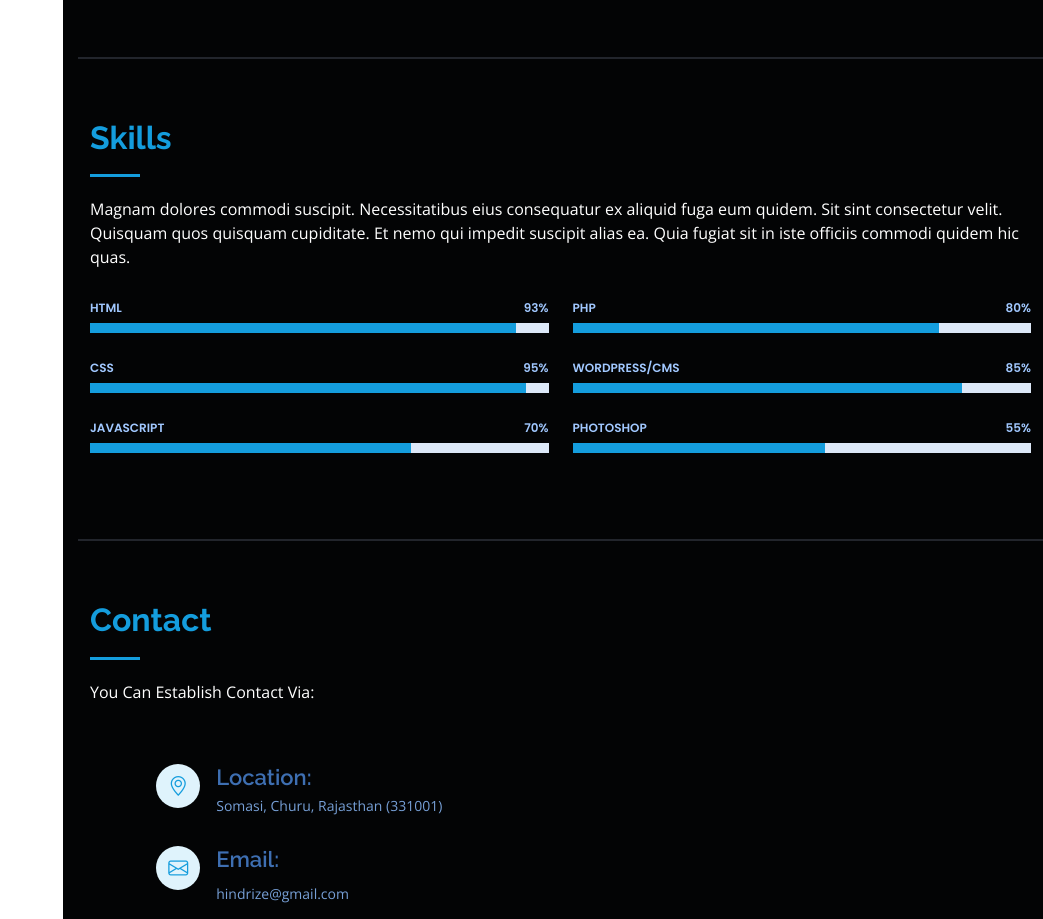
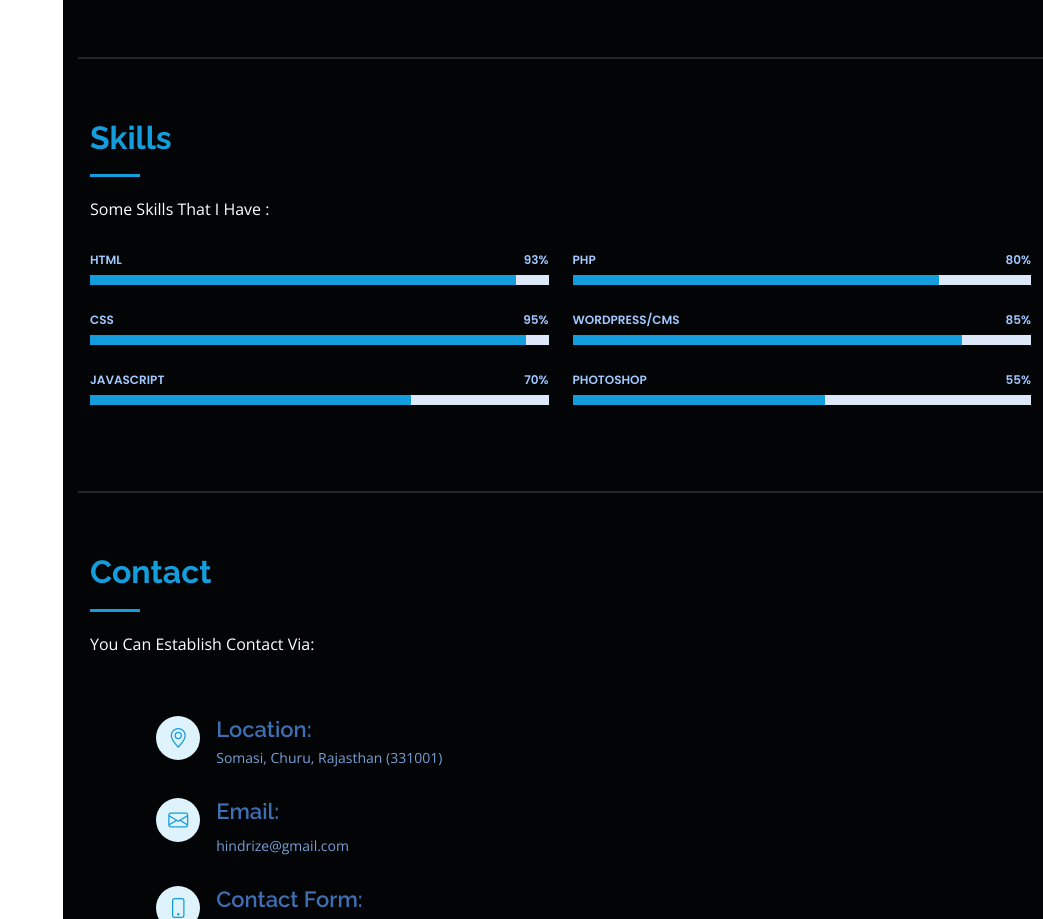
Before and after one commit to DearMurari/dearmurari.github.io, a plain HTML site: page index.html in a window 1280 px wide. Shown: the part 1317-2236 px from the top of the page, without its empty margins (237-1280 px from the left). Drawn offline with nearby package versions, Linux system fonts and the light colour scheme.

Commit message:
Update index.html

```diff
--- a/index.html
+++ b/index.html
@@ -119,7 +119,7 @@
 
         <div class="section-title">
           <h2>Skills</h2>
-          <p>Magnam dolores commodi suscipit. Necessitatibus eius consequatur ex aliquid fuga eum quidem. Sit sint consectetur velit. Quisquam quos quisquam cupiditate. Et nemo qui impedit suscipit alias ea. Quia fugiat sit in iste officiis commodi quidem hic quas.</p>
+Some Skills That I Have :
         </div>
 
         <div class="row skills-content">
@@ -239,7 +239,6 @@
   <script src="assets/vendor/bootstrap/js/bootstrap.bundle.min.js"></script>
   <script src="assets/vendor/glightbox/js/glightbox.min.js"></script>
   <script src="assets/vendor/isotope-layout/isotope.pkgd.min.js"></script>
-  <script src="assets/vendor/php-email-form/validate.js"></script>
   <script src="assets/vendor/purecounter/purecounter.js"></script>
   <script src="assets/vendor/swiper/swiper-bundle.min.js"></script>
   <script src="assets/vendor/typed.js/typed.min.js"></script>
```
